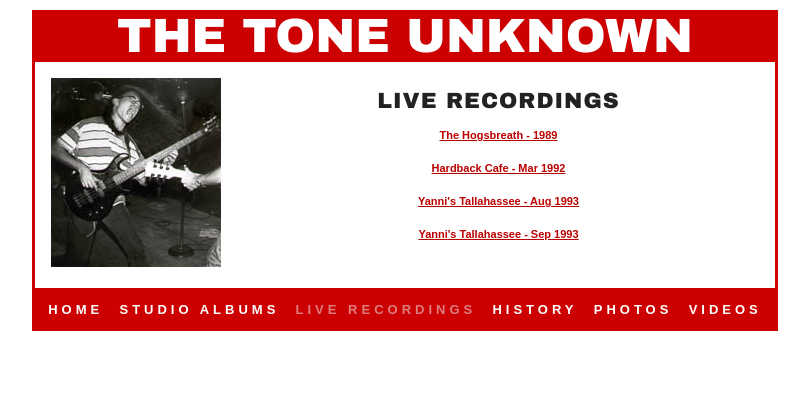
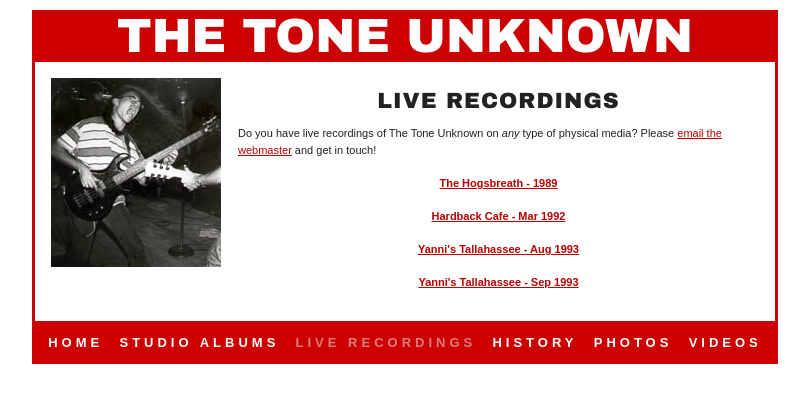
Before and after one commit to Ligushka/ligushka.github.io, a Jekyll site: the page built from live.html, in a window 1280 px wide. Shown: the top 403 px of the page, without its empty margins (235-1044 px from the left). Built offline with Jekyll 4.4.1, drawn with Linux system fonts in a browser that asks for light colours; nearby versions of some CDN libraries.

Commit message:
Update live.html

```diff
--- a/live.html
+++ b/live.html
@@ -8,6 +8,7 @@ title: Live Recordings
     </td>
     <td style="width: 521px; vertical-align: top;">
         <h1 style="font-family: 'Arial Black', sans-serif; letter-spacing: 1px; text-align: center;">LIVE RECORDINGS</h1>
+        Do you have live recordings of The Tone Unknown on <em>any</em> type of physical media? Please <a href="mailto:admin@dmlive.wiki">email the webmaster</a> and get in touch!
             {% assign sorted = site.live | sort: 'order' %}
             {% for live in sorted %}
                     <h2 style="text-align: center;"><a href="{{ live.url }}">{{ live.title }} - {{ live.concertmonth }} {{ live.concertyear }}</a></h2>
```
